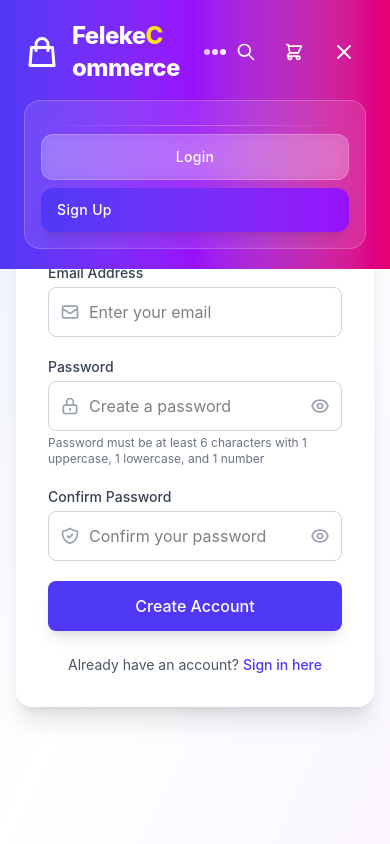
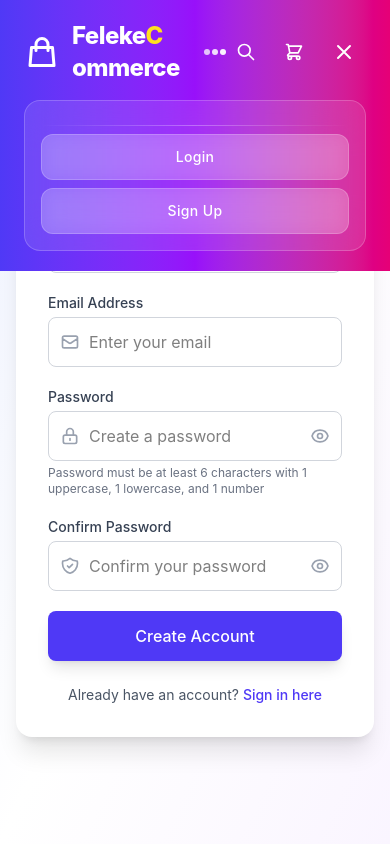
Before and after one commit to felekeZ/Django-React-Ecommerce, a React app in the folder frontend/: page /register in a window 390 px wide. Both pictures are taken after a click on the button 344 px from the left and 52 px from the top of the page. Shown: the top 844 px of the page. Built offline with nearby package versions, Linux system fonts and the light colour scheme; no server answers; the HTML template or start-up script is replaced by a standard one.

Commit message:
Update navbar mobile view

```diff
--- a/frontend/src/components/Navbar.jsx
+++ b/frontend/src/components/Navbar.jsx
@@ -384,7 +384,11 @@ function Navbar() {
                   </Link>
                   <Link
                     to="/register"
-                    className="w-full px-4 py-3 bg-gradient-to-r from-indigo-600 to-purple-600 text-white rounded-xl font-medium text-sm tracking-wide hover:from-indigo-700 hover:to-purple-700 transition-all duration-300 transform active:scale-95 shadow-lg"
+                    className={`w-full px-4 py-3 text-center rounded-xl font-medium text-sm tracking-wide transition-all duration-300 transform active:scale-95 ${
+                      scrolled
+                        ? "bg-indigo-50 text-indigo-600 hover:bg-indigo-100 border-2 border-indigo-100"
+                        : "bg-white/20 text-white hover:bg-white/30 backdrop-blur-sm border border-white/20"
+                    }`}
                     onClick={handleNavigation}
                   >
                     Sign Up
--- a/frontend/src/pages/SignUpPage.jsx
+++ b/frontend/src/pages/SignUpPage.jsx
@@ -170,7 +170,7 @@ const RegisterPage = () => {
             <div className="max-w-md w-full">
 
                 {/* Main Card */}
-                <div className="bg-white rounded-2xl shadow-xl p-8">
+                <div className="bg-white rounded-2xl shadow-xl p-8 mt-15">
                     <form className="space-y-5" onSubmit={handleSubmit}>
                         {/* Username Field */}
                         <div>
```
